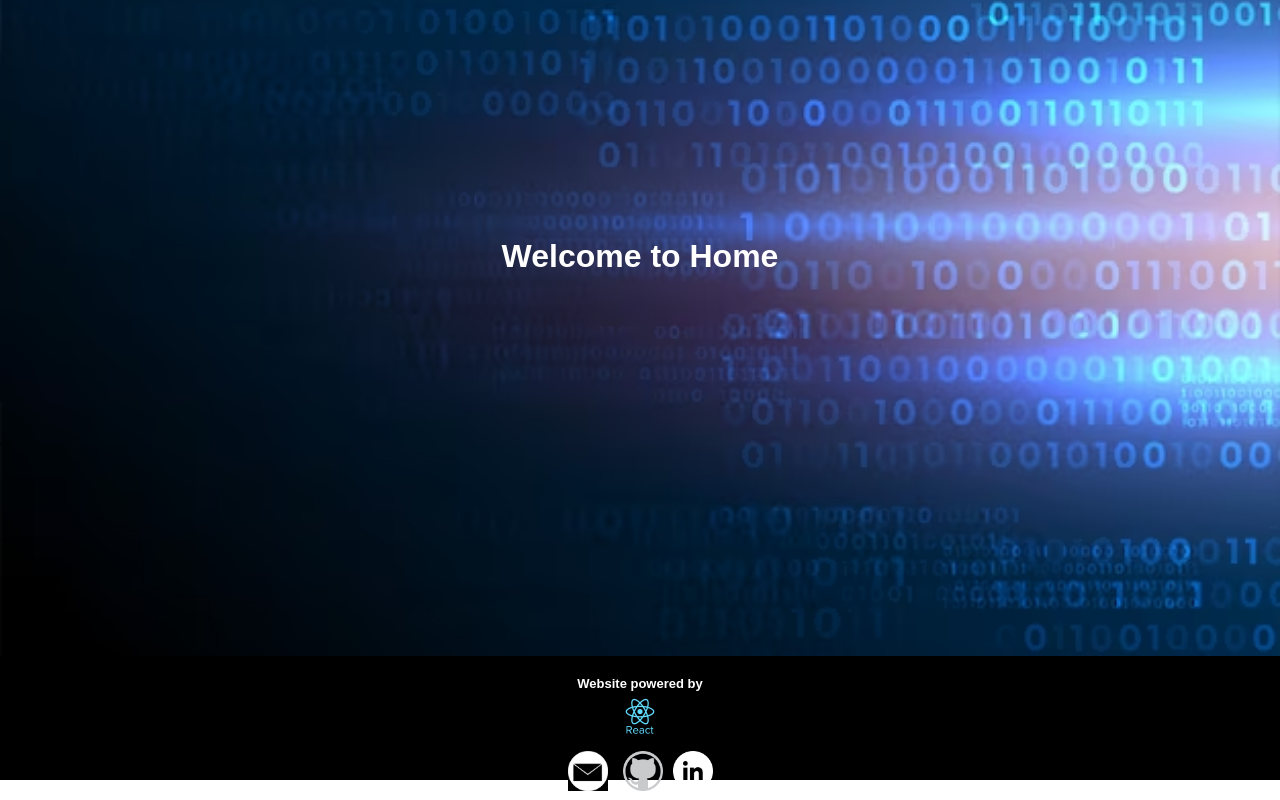
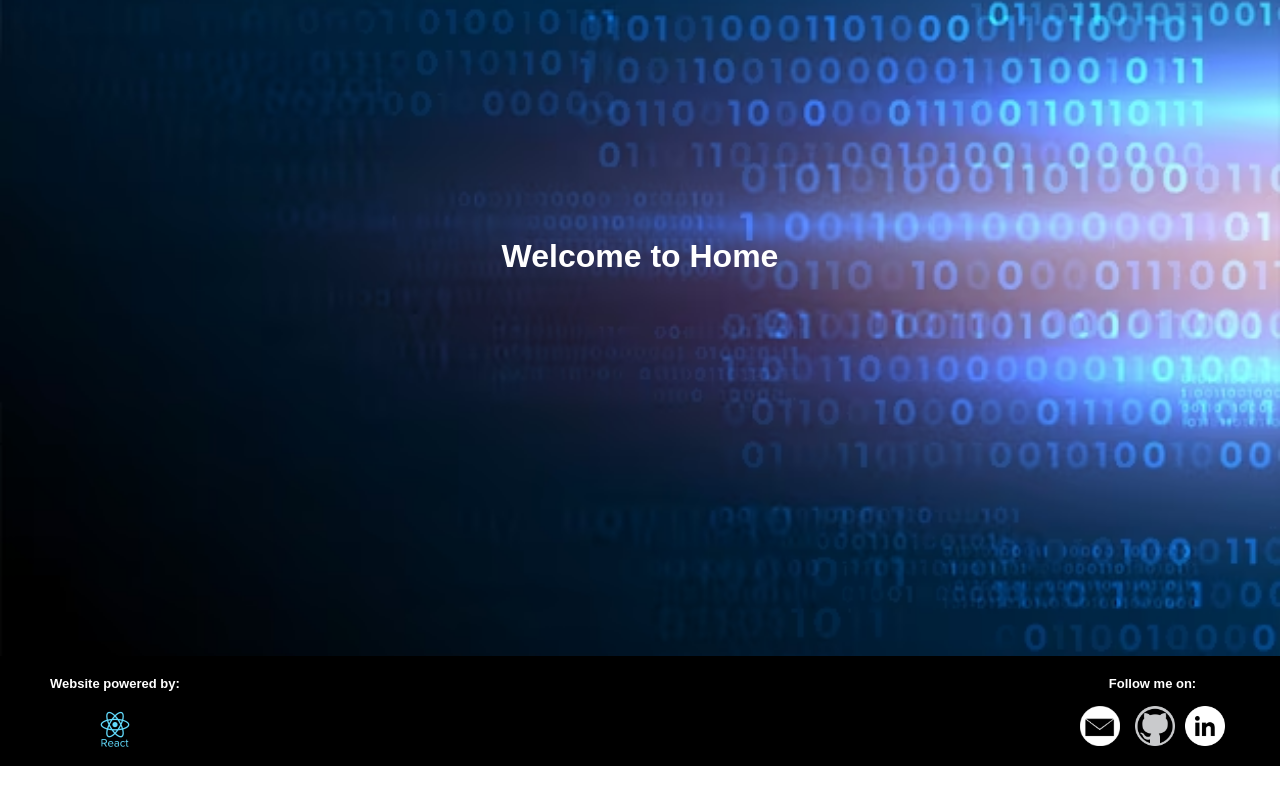
Before and after one commit to harrisoneanthony/Portfolio-Website, a React (Create React App) app: page / in a window 1280 px wide. Shown: the part 297-1097 px from the top of the page. After the commit the page ends 1063 px from the top, so only its background shows below. Built offline with nearby package versions, Linux system fonts and the light colour scheme.

Commit message:
changed layout of footer to display space between

```diff
--- a/src/components/Footer.js
+++ b/src/components/Footer.js
@@ -12,10 +12,12 @@ const Footer = () => {
 
     return (
         <div className="footer-container">
-            <div className="footer-head">
-                <h3>Website powered by</h3>
+            <div className="footer-l">
+                <h3 id="left-text">Website powered by:</h3>
                 <i className="devicon-react-original-wordmark colored react-icon"></i>
             </div>
+            <div className="footer-r">
+                <h3>Follow me on:</h3>
                 <div className="contact-links">
                     <a
                         className="links"
@@ -55,6 +57,7 @@ const Footer = () => {
                     </a>
                 </div>
             </div>
+        </div>
     );
 };
 
--- a/src/styles/FooterStyles.css
+++ b/src/styles/FooterStyles.css
@@ -1,14 +1,28 @@
 .react-icon {
     font-size: 36px;
+    margin-top: 10px !important;
 }
 
 .footer-container {
     background-color: black;
     padding-top: 20px;
+    height: 110px;
+    display: flex;
+    justify-content: space-between;
 }
 
-.footer-head {
+.footer-l {
     background-color: black;
+    padding-left: 50px;
+}
+
+.footer-r {
+    background-color: black;
+    padding-right: 50px;
+}
+
+#left-text {
+    margin-bottom: 20px;
 }
 
 .contact-links {
@@ -23,7 +37,6 @@ h3 {
     color: white;
     background-color: black;
     font-size: small;
-    margin-bottom: 7px;
 }
 
 a {
@@ -37,12 +50,23 @@ a:first-of-type {
     margin-right: 5px;
 }
 
-.icons {
-    height: 40px;
-    max-width: 100%;
-    margin: 5px;
-}
+
 
 .links {
     text-decoration: none;
 }
+
+/* Define a CSS class for the hovered state */
+.hovered {
+    transform: scale(1.2);
+    transition: transform 0.3s ease-in-out;
+}
+
+/* Additional styling for your icons */
+.icons {
+    width: 40px;
+    height: 40px;
+    transition: transform 0.3s ease-in-out;
+    max-width: 100%;
+    margin: 5px;
+}
```
Lines whose indentation alone changed are shown as unchanged.
